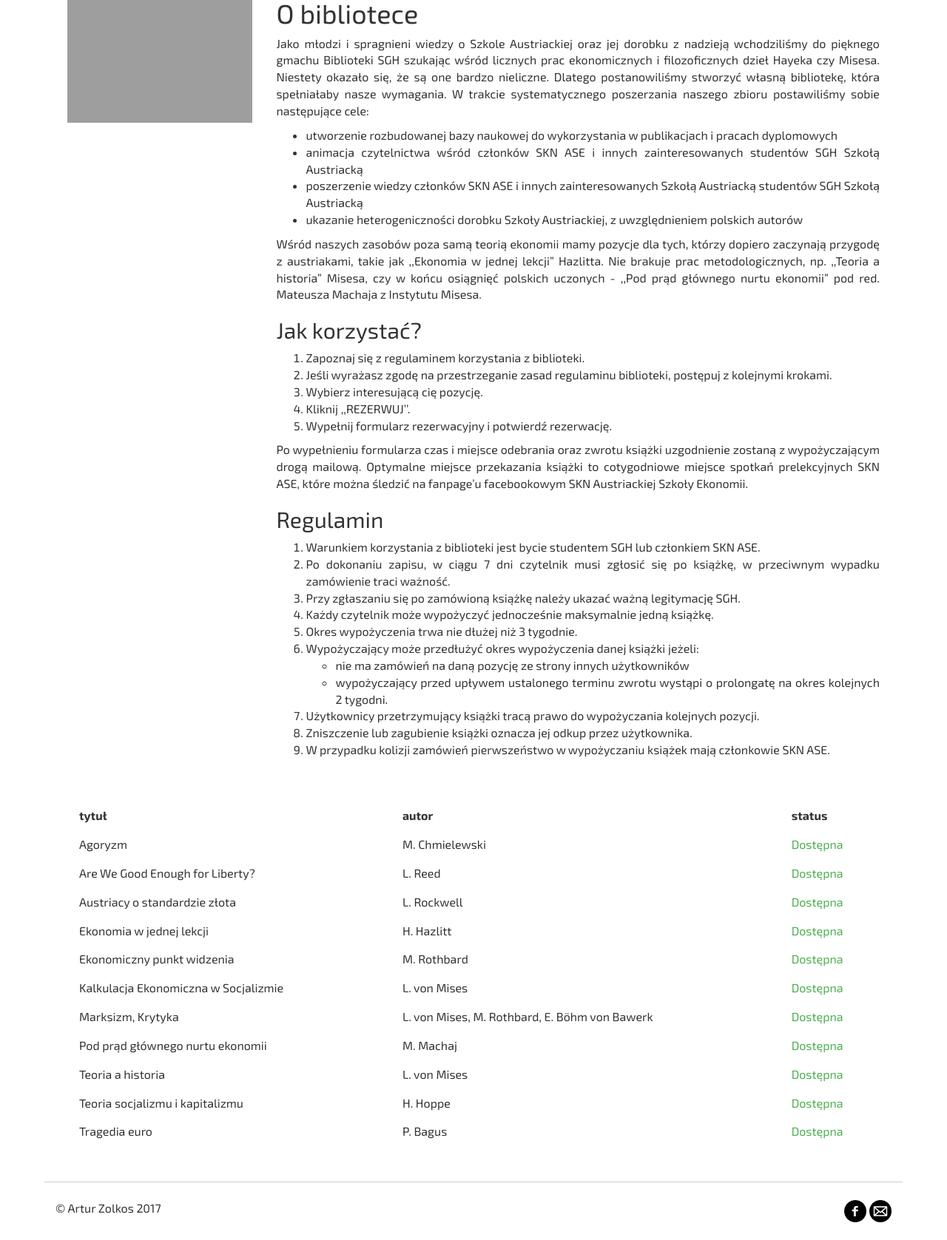
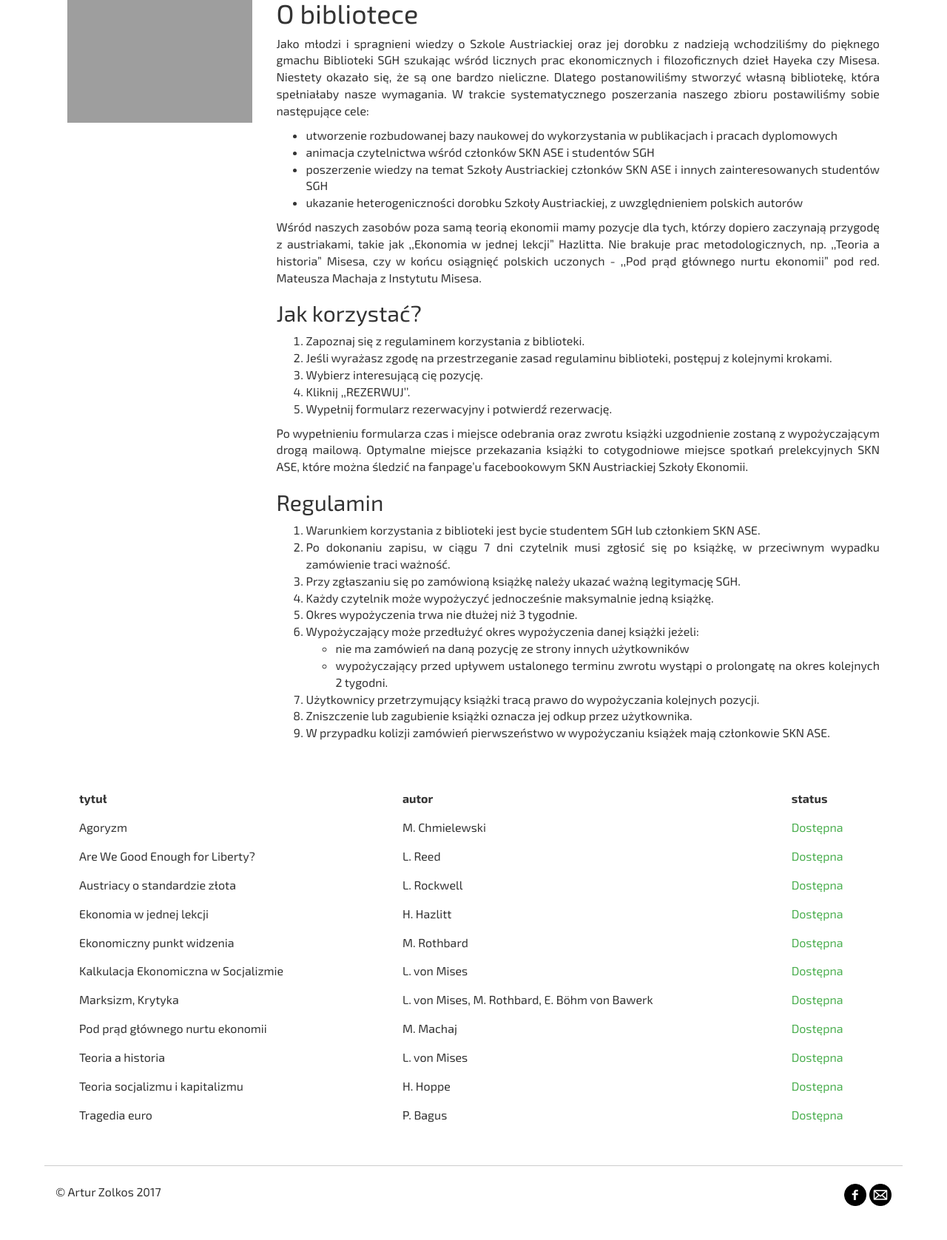
Before and after one commit to azolkos/sknase, a Django app: page /biblioteka/ in a window 1280 px wide. Shown: the part 331-2008 px from the top of the page at 74% size. After the commit the page ends 1962 px from the top, so only its background shows below. Run offline with Django 3.2, Linux system fonts and the light colour scheme; data comes from the database, SQL or seed files in the repository; data that the repository does not hold is empty; some libraries are stand-ins or nearby versions; grey boxes are pictures that could not be loaded.

Commit message:
Minor update

```diff
--- a/templates/aktualnosci.html
+++ b/templates/aktualnosci.html
@@ -18,7 +18,7 @@
 	</div>
 
 	{% for article in a %}
-	<div class="w3-row">
+	<div class="w3-row w3-container" style="padding-top: 48px">
 		<h2>{{article.topic}}</h2>
 		<h5>{{article.author_first_name}} {{article.author_last_name}}, {{article.date}}</h5>
 		<p>{{article.article}}</p>
--- a/templates/biblioteka.html
+++ b/templates/biblioteka.html
@@ -15,8 +15,8 @@
 				Jako młodzi i spragnieni wiedzy o Szkole Austriackiej oraz jej dorobku z nadzieją wchodziliśmy do pięknego gmachu Biblioteki SGH szukając wśród licznych prac ekonomicznych i filozoficznych dzieł Hayeka czy Misesa. Niestety okazało się, że są one bardzo nieliczne. Dlatego postanowiliśmy stworzyć własną bibliotekę, która spełniałaby nasze wymagania. W trakcie systematycznego poszerzania naszego zbioru postawiliśmy sobie następujące cele:
 				<ul>
 					<li>utworzenie rozbudowanej bazy naukowej do wykorzystania w publikacjach i pracach dyplomowych</li>
-					<li>animacja czytelnictwa wśród członków SKN ASE i innych zainteresowanych studentów SGH Szkołą Austriacką</li>
-					<li>poszerzenie wiedzy członków SKN ASE i innych zainteresowanych Szkołą Austriacką studentów SGH Szkołą Austriacką</li>
+					<li>animacja czytelnictwa wśród członków SKN ASE i studentów SGH</li>
+					<li>poszerzenie wiedzy na temat Szkoły Austriackiej członków SKN ASE i innych zainteresowanych studentów SGH</li>
 					<li>ukazanie heterogeniczności dorobku Szkoły Austriackiej, z uwzględnieniem polskich autorów</li>
 				</ul>
 				Wśród naszych zasobów poza samą teorią ekonomii mamy pozycje dla tych, którzy dopiero zaczynają przygodę z austriakami, takie jak ,,Ekonomia w jednej lekcji” Hazlitta. Nie brakuje prac metodologicznych, np. ,,Teoria a historia” Misesa, czy w końcu osiągnięć polskich uczonych - ,,Pod prąd głównego nurtu ekonomii” pod red. Mateusza Machaja z Instytutu Misesa.
```
